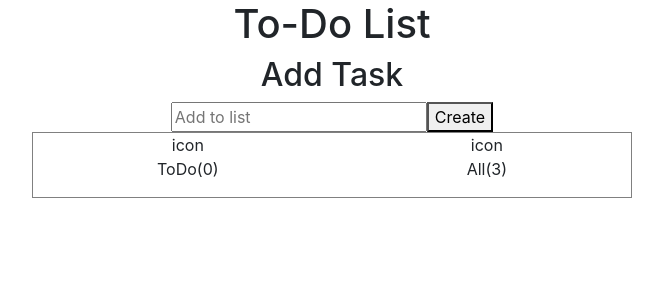
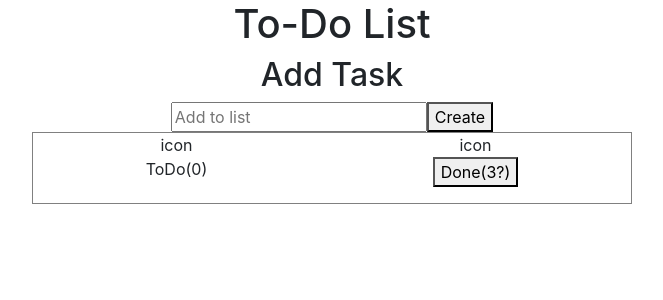
Before and after one commit to BernadetteCh/react-to-do-list-app, a React (Create React App) app: page / in a window 1280 px wide. Shown: the top 300 px of the page, without its empty margins (308-971 px from the left). Built offline with nearby package versions, Linux system fonts and the light colour scheme.

Commit message:
integrated Done component

```diff
--- a/src/Navigation.js
+++ b/src/Navigation.js
@@ -1,5 +1,6 @@
 import React from "react";
 import "./Navigation.css";
+import Done from "./Done.js";
 
 
 export default function Navigation () {
@@ -12,7 +13,7 @@ export default function Navigation () {
         </div>
         <div className="all">
           <span>icon</span>
-          <p>All(3)</p>
+          <p><Done /></p>
         </div>
       </div>
      </div>
```
